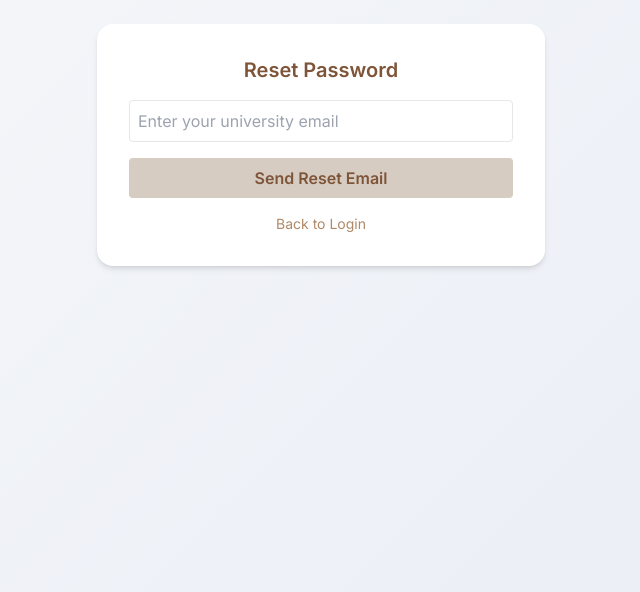
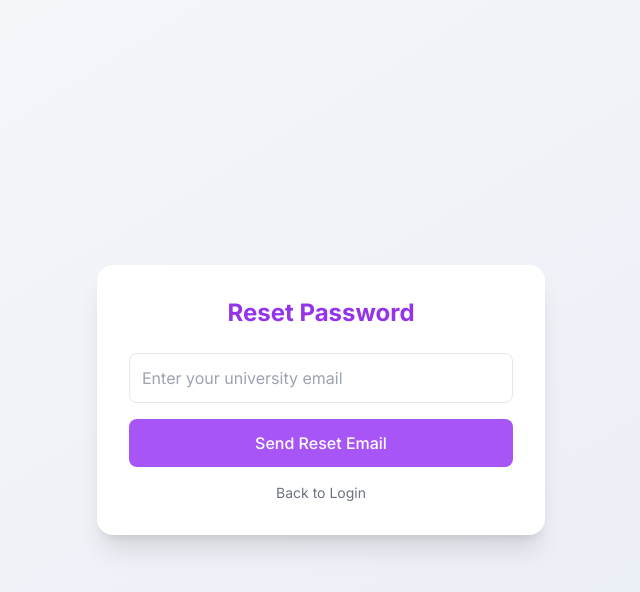
Before and after one commit to Shubhechchhahamal/ProductionProject, a React (Vite) app in the folder student-support-app/: page /reset-password in a window 1280 px wide. Shown: the top 592 px of the page, without its empty margins (319-959 px from the left). Built offline with nearby package versions, Linux system fonts and the light colour scheme; no server answers; what i18n-iso-countries would draw is missing.

Commit message:
forgot password added in sign in page to make it easy for users.

```diff
--- a/student-support-app/src/App.tsx
+++ b/student-support-app/src/App.tsx
@@ -6,6 +6,7 @@ import Register from "./pages/Register";
 import ResetPassword from "./pages/ResetPassword";
 import CheckEmail from "./pages/CheckEmail";
 import VerifyEmail from "./pages/VerifyEmail";
+
 
 import { useEffect, useState } from "react";
 import { auth, db } from "./firebase";
--- a/student-support-app/src/pages/Login.tsx
+++ b/student-support-app/src/pages/Login.tsx
@@ -4,7 +4,7 @@ import {
   signOut
 } from "firebase/auth";
 import { auth } from "../firebase";
-import { useNavigate } from "react-router-dom";
+import { useNavigate, Link } from "react-router-dom";
 
 export default function Login() {
 
@@ -21,7 +21,7 @@ export default function Login() {
 
     const normalizedEmail = email.toLowerCase();
 
-    // ✅ Restrict to student emails ONLY
+    // Restrict to student emails ONLY
     if (!normalizedEmail.endsWith("@student.leedsbeckett.ac.uk")) {
       setError("Only Leeds Beckett student emails are allowed.");
       return;
@@ -36,24 +36,20 @@ export default function Login() {
         password
       );
 
-      // 🔥 FIX STARTS HERE
-
-      // ✅ Reload user properly
+      // Reload user properly
       await userCredential.user.reload();
 
-      // ✅ Always get fresh user
+      // Always get fresh user
       const freshUser = auth.currentUser;
 
-      // ❗ BLOCK unverified users
+      // Block unverified users
       if (!freshUser?.emailVerified) {
         await signOut(auth);
         navigate("/check-email");
         return;
       }
 
-      // 🔥 FIX ENDS HERE
-
-      // ✅ Success
+      // Success
       navigate("/home");
 
     } catch (err: any) {
@@ -81,7 +77,6 @@ export default function Login() {
           Welcome Back 👋
         </h2>
 
-        {/* EMAIL */}
         <input
           type="email"
           placeholder="University Email"
@@ -91,7 +86,6 @@ export default function Login() {
           required
         />
 
-        {/* PASSWORD */}
         <input
           type="password"
           placeholder="Password"
@@ -101,14 +95,21 @@ export default function Login() {
           required
         />
 
-        {/* ERROR MESSAGE */}
+        <div className="text-right mb-4">
+          <Link
+            to="/reset-password"
+            className="text-sm text-purple-600 hover:underline"
+          >
+            Forgot Password?
+          </Link>
+        </div>
+
         {error && (
           <p className="text-red-500 text-sm mb-3 text-center">
             {error}
           </p>
         )}
 
-        {/* BUTTON */}
         <button
           type="submit"
           disabled={loading}
@@ -117,7 +118,6 @@ export default function Login() {
           {loading ? "Logging in..." : "Login"}
         </button>
 
-        {/* REGISTER LINK */}
         <p className="text-center text-sm text-gray-500 mt-4">
           Don’t have an account?{" "}
           <span
--- a/student-support-app/src/pages/ResetPassword.tsx
+++ b/student-support-app/src/pages/ResetPassword.tsx
@@ -13,8 +13,11 @@ export default function ResetPassword() {
   const handleReset = async (e: React.FormEvent) => {
     e.preventDefault();
 
+    setError("");
+    setMessage("");
+
     try {
-      await sendPasswordResetEmail(auth, email);
+      await sendPasswordResetEmail(auth, email.toLowerCase());
       setMessage("Password reset email sent! Check your inbox.");
     } catch (err: any) {
       if (err.code === "auth/user-not-found") {
@@ -26,40 +29,53 @@ export default function ResetPassword() {
   };
 
   return (
-    <div className="w-full flex justify-center items-center p-6">
+    <div className="min-h-screen flex items-center justify-center bg-gradient-to-br from-[#f5f7fa] to-[#e8ecf4]">
+
       <form
         onSubmit={handleReset}
-        className="bg-white p-8 rounded-2xl shadow-md w-full max-w-md space-y-4"
+        className="bg-white p-8 rounded-2xl shadow-xl w-full max-w-md"
       >
-        <h2 className="text-center text-xl font-semibold text-[#7F5539]">
+        <h2 className="text-2xl font-bold text-center text-purple-600 mb-6">
           Reset Password
         </h2>
 
         <input
           type="email"
           placeholder="Enter your university email"
-          className="w-full p-2 border rounded"
+          className="w-full p-3 mb-4 border rounded-lg outline-none focus:ring-2 focus:ring-purple-300"
           value={email}
           onChange={(e) => setEmail(e.target.value)}
+          required
         />
 
-        {error && <p className="text-red-500 text-sm text-center">{error}</p>}
-        {message && <p className="text-green-500 text-sm text-center">{message}</p>}
+        {error && (
+          <p className="text-red-500 text-sm mb-3 text-center">
+            {error}
+          </p>
+        )}
+
+        {message && (
+          <p className="text-green-500 text-sm mb-3 text-center">
+            {message}
+          </p>
+        )}
 
         <button
           type="submit"
-          className="bg-[#D6CCC2] w-full py-2 rounded text-[#7F5539] font-semibold hover:bg-[#B08968]"
+          className="w-full bg-purple-500 text-white py-3 rounded-lg hover:bg-purple-600 transition"
         >
           Send Reset Email
         </button>
 
         <p
           onClick={() => navigate("/login")}
-          className="text-center text-sm text-[#B08968] cursor-pointer"
+          className="text-center text-sm text-gray-500 mt-4 cursor-pointer hover:underline"
         >
           Back to Login
         </p>
+
       </form>
+
     </div>
   );
 }
```
